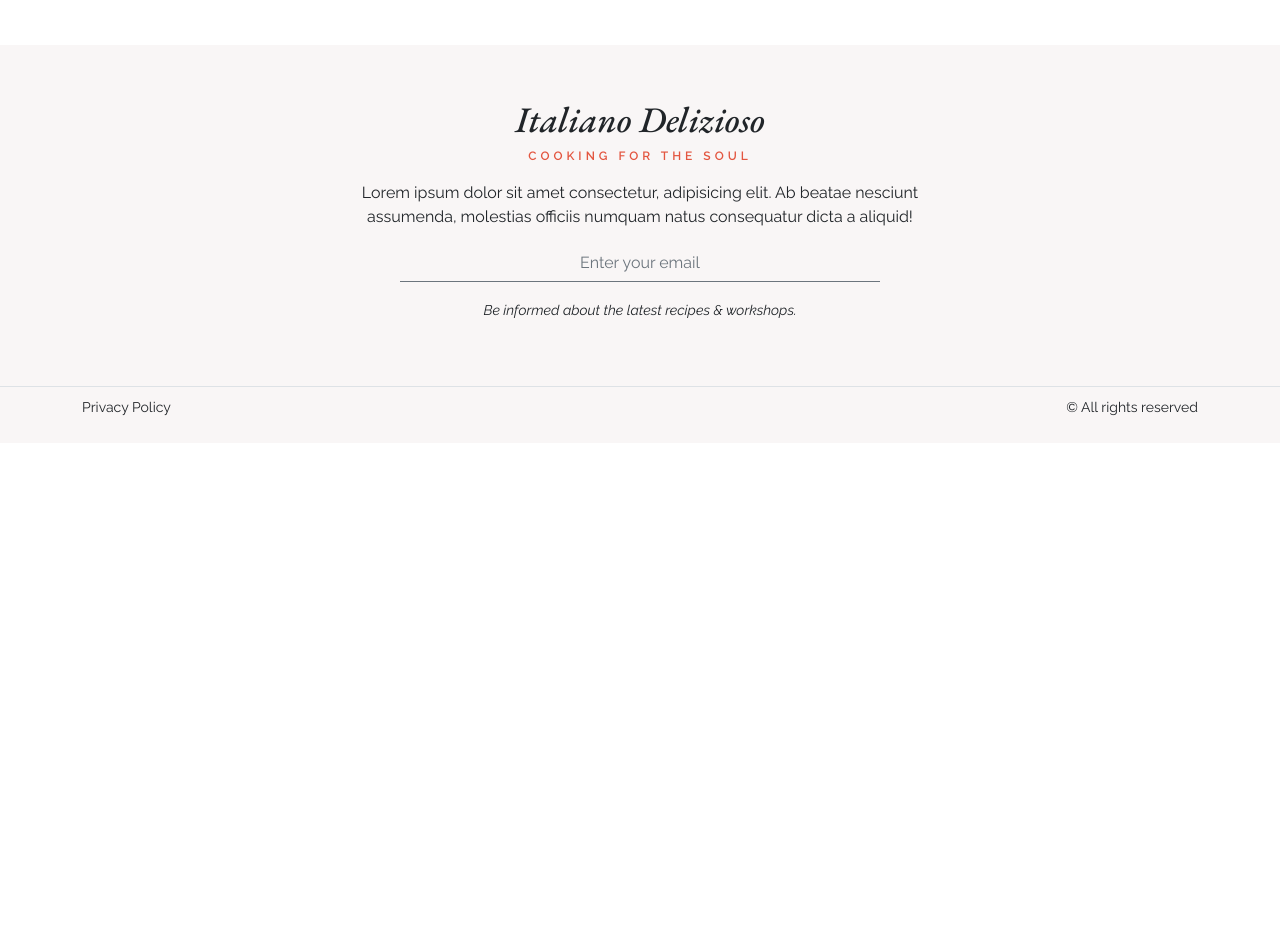
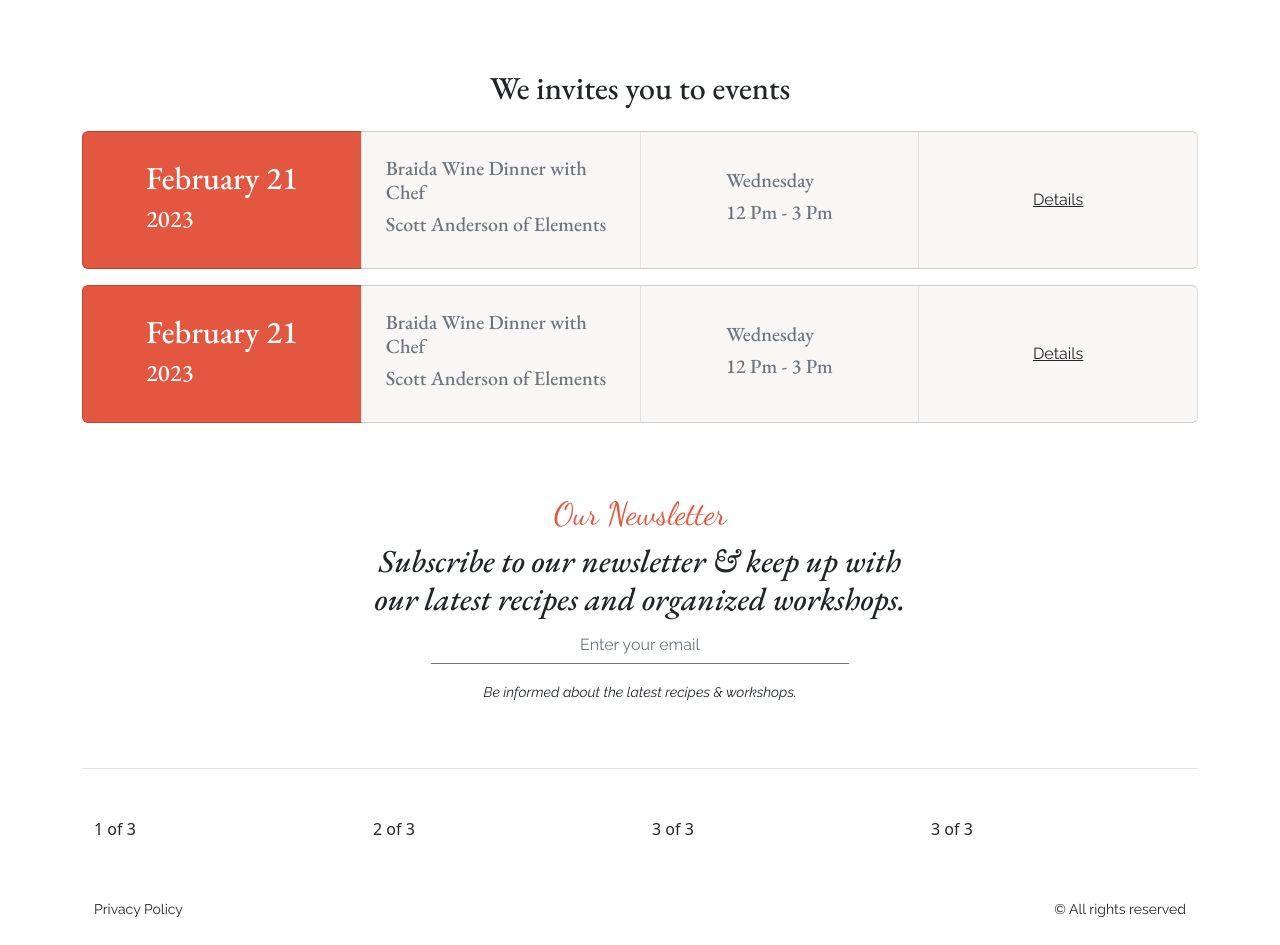
Before and after one commit to anayetullah-developer/italiano-client, a React (Vite) app: page / in a window 1280 px wide. Shown: the part 1920-2865 px from the top of the page. Before the commit the page ends 2363 px from the top, so only its background shows below. Built offline with nearby package versions, Linux system fonts and the light colour scheme.

Commit message:
One extra section created

```diff
--- a/src/components/Home/Home.jsx
+++ b/src/components/Home/Home.jsx
@@ -1,7 +1,7 @@
 import React from "react";
-import { Card, Carousel, Col, Row } from "react-bootstrap";
-import { FaRegThumbsUp } from 'react-icons/fa';
-import cimage1 from '../../assets/c1.jpg';
+import { Card, CardGroup, Carousel, Col, Row } from "react-bootstrap";
+import { FaRegThumbsUp } from "react-icons/fa";
+import cimage1 from "../../assets/c1.jpg";
 import { Link } from "react-router-dom";
 
 const Home = () => {
@@ -9,22 +9,14 @@ const Home = () => {
     <div className="container">
       <Carousel fade>
         <Carousel.Item>
-          <img
-            className="d-block w-100 "
-            src={cimage1}
-            alt="First slide"
-          />
+          <img className="d-block w-100 " src={cimage1} alt="First slide" />
           <Carousel.Caption>
             <h3>First slide label</h3>
             <p>Nulla vitae elit libero, a pharetra augue mollis interdum.</p>
           </Carousel.Caption>
         </Carousel.Item>
         <Carousel.Item>
-          <img
-            className="d-block w-100"
-            src={cimage1}
-            alt="Second slide"
-          />
+          <img className="d-block w-100" src={cimage1} alt="Second slide" />
 
           <Carousel.Caption>
             <h3>Second slide label</h3>
@@ -32,11 +24,7 @@ const Home = () => {
           </Carousel.Caption>
         </Carousel.Item>
         <Carousel.Item>
-          <img
-            className="d-block w-100"
-            src={cimage1}
-            alt="Third slide"
-          />
+          <img className="d-block w-100" src={cimage1} alt="Third slide" />
 
           <Carousel.Caption>
             <h3>Third slide label</h3>
@@ -55,16 +43,86 @@ const Home = () => {
               <Card.Body>
                 <Card.Title>Anayet Ullah</Card.Title>
                 <Card.Text>
-                <p className="mb-1"><small><span className="fw-bold">Recipies:</span> 2</small></p>
-                <p className="mb-1"><small> <span className="fw-bold">Experiences:</span> 4 Years</small></p>
-                <p className="mb-1"><FaRegThumbsUp className="text-primary"/> 200+</p>
-                <Link to="/recipe"><button className="btn btn-solid-primary">View Recipies</button></Link>
+                  <p className="mb-1">
+                    <small>
+                      <span className="fw-bold">Recipies:</span> 2
+                    </small>
+                  </p>
+                  <p className="mb-1">
+                    <small>
+                      {" "}
+                      <span className="fw-bold">Experiences:</span> 4 Years
+                    </small>
+                  </p>
+                  <p className="mb-1">
+                    <FaRegThumbsUp className="text-primary" /> 200+
+                  </p>
+                  <Link to="/recipe">
+                    <button className="btn btn-solid-primary">
+                      View Recipies
+                    </button>
+                  </Link>
                 </Card.Text>
               </Card.Body>
             </Card>
           </Col>
         ))}
       </Row>
+
+      <div className="my-4">
+        <h2 className="text-center mb-4">We invites you to events</h2>
+        <CardGroup className="border-0">
+          <Card className="d-flex justify-content-center align-items-center bg-secondary text-white p-4 border-end">
+            <div>
+              <h2>February 21</h2>
+              <h4>2023</h4>
+            </div>
+          </Card>
+          <Card className="d-flex justify-content-center align-items-center bg-primary p-4 border-end">
+            <div>
+              <h5 className="text-secondary">Braida Wine Dinner with Chef</h5>
+              <h5 className="text-secondary">Scott Anderson of Elements</h5>
+            </div>
+          </Card>
+          <Card className="d-flex justify-content-center align-items-center bg-primary p-4 border-end">
+            <div>
+              <h5 className="text-secondary">Wednesday</h5>
+              <h5 className="text-secondary">12 Pm - 3 Pm</h5>
+            </div>
+          </Card>
+          <Card className="d-flex justify-content-center align-items-center bg-primary p-4 border-end">
+            <div>
+              <button className="btn btn-link text-dark">Details</button>
+            </div>
+          </Card>
+        </CardGroup>
+
+        <CardGroup className="mt-3">
+          <Card className="d-flex justify-content-center align-items-center bg-secondary text-white p-4 border-end">
+            <div>
+              <h2>February 21</h2>
+              <h4>2023</h4>
+            </div>
+          </Card>
+          <Card className="d-flex justify-content-center align-items-center bg-primary p-4 border-end">
+            <div>
+              <h5 className="text-secondary">Braida Wine Dinner with Chef</h5>
+              <h5 className="text-secondary">Scott Anderson of Elements</h5>
+            </div>
+          </Card>
+          <Card className="d-flex justify-content-center align-items-center bg-primary p-4 border-end">
+            <div>
+              <h5 className="text-secondary">Wednesday</h5>
+              <h5 className="text-secondary">12 Pm - 3 Pm</h5>
+            </div>
+          </Card>
+          <Card className="d-flex justify-content-center align-items-center bg-primary p-4 border-end">
+            <div>
+              <button className="btn btn-link text-dark">Details</button>
+            </div>
+          </Card>
+        </CardGroup>
+      </div>
     </div>
   );
 };
--- a/src/components/shared/Footer/Footer.jsx
+++ b/src/components/shared/Footer/Footer.jsx
@@ -1,21 +1,19 @@
 import React from "react";
-import { Form } from "react-bootstrap";
+import { Col, Container, Form, Row } from "react-bootstrap";
 import { Link } from "react-router-dom";
 
 const Footer = () => {
   return (
-    <div className="bg-primary">
+    <div className="container">
       <div className="border-bottom py-5">
+        <h2 className="text-primary newletter-heading text-center">
+          Our Newsletter
+        </h2>
         <div className="w-50 mx-auto text-center">
-          <Link className="text-decoration-none">
-            <p className="brand-name m-0 text-dark">Italiano Delizioso</p>
-            <p className="text-uppercase tagline">Cooking for the soul</p>
-          </Link>
-          <p>
-            Lorem ipsum dolor sit amet consectetur, adipisicing elit. Ab beatae
-            nesciunt assumenda, molestias officiis numquam natus consequatur
-            dicta a aliquid!
-          </p>
+          <h2 className="text-center fst-italic">
+            Subscribe to our newsletter & keep up with our latest recipes and
+            organized workshops.
+          </h2>
           <Form>
             <Form.Group className="mb-3" controlId="formGroupEmail">
               <Form.Control
@@ -30,6 +28,15 @@ const Footer = () => {
           </p>
         </div>
       </div>
+
+      <Container className="my-5">
+        <Row>
+          <Col>1 of 3</Col>
+          <Col>2 of 3</Col>
+          <Col>3 of 3</Col>
+          <Col>3 of 3</Col>
+        </Row>
+      </Container>
       <div className="d-flex justify-content-between align-items-center container py-2">
         <p>
           <small>Privacy Policy</small>
--- a/src/index.css
+++ b/src/index.css
@@ -12,12 +12,20 @@ a, p, button, input {
   color: #E35640 !important;
 }
 
+.newletter-heading {
+  font-family: 'Dancing Script', cursive !important;
+}
+
 .border-color {
   border-color: #E35640 !important;
 }
 
 .bg-primary {
   background-color: #F9F6F6!important;
+}
+
+.bg-secondary {
+  background-color: #E35640  !important;
 }
 
 .brand-name {
```
Lines whose indentation alone changed are shown as unchanged.
